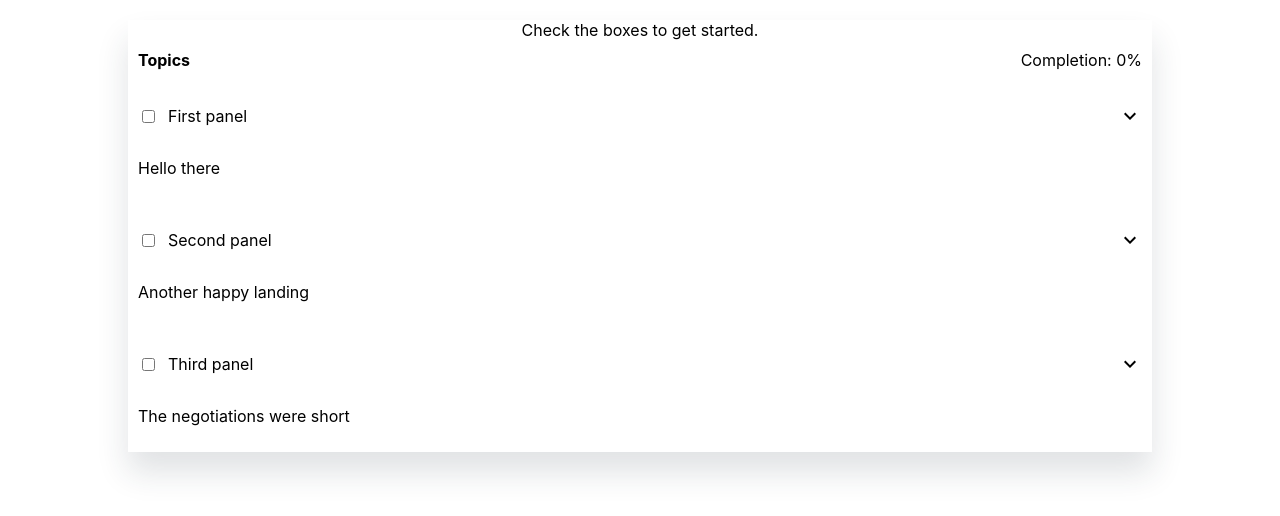
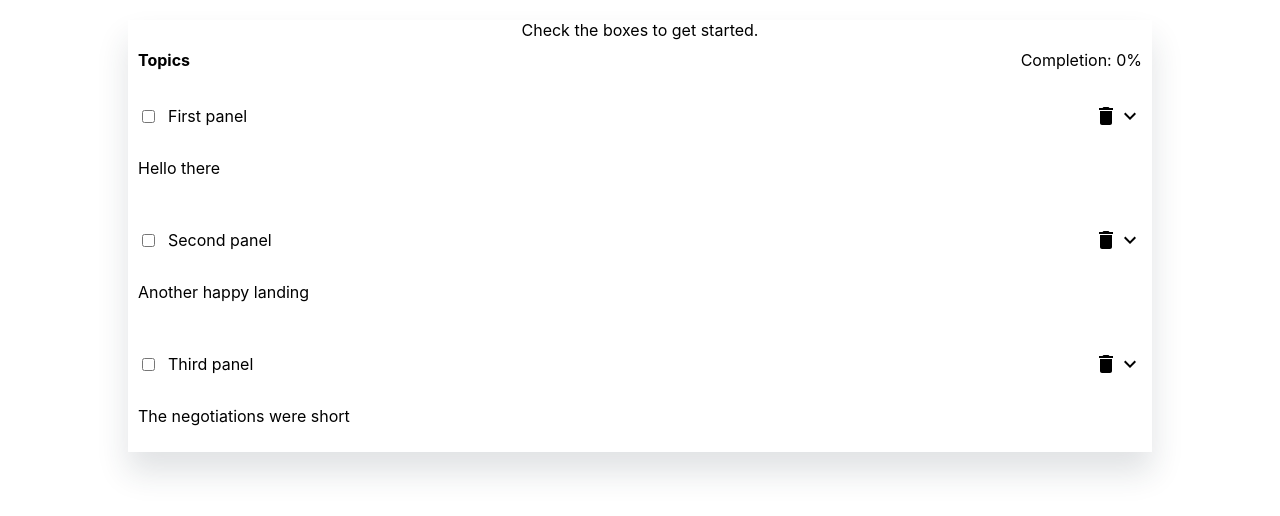
Before and after one commit to ryanplkam/cbceats, a React (Create React App) app: page / in a window 1280 px wide. Shown: the top 516 px of the page. Built offline with nearby package versions, Linux system fonts and the light colour scheme.

Commit message:
lift state out of lower level components

```diff
--- a/public/index.html
+++ b/public/index.html
@@ -24,7 +24,7 @@
       work correctly both with client-side routing and a non-root public URL.
       Learn how to configure a non-root public URL by running `npm run build`.
     -->
-    <title>React App</title>
+    <title>2020</title>
   </head>
   <body>
     <noscript>You need to enable JavaScript to run this app.</noscript>
--- a/src/App.js
+++ b/src/App.js
@@ -5,18 +5,51 @@ import PanelsContainer from "./components/PanelsContainer.js";
 export default class App extends React.Component {
   constructor() {
     super();
+    this.state = {
+      panelsContent: {
+        1: {
+          panelTitle: "First panel",
+          panelBody: "Hello there",
+          complete: false,
+        },
+        2: {
+          panelTitle: "Second panel",
+          panelBody: "Another happy landing",
+          complete: false,
+        },
+        3: {
+          panelTitle: "Third panel",
+          panelBody: "The negotiations were short",
+          complete: false,
+        },
+      },
+    };
   }
 
+  onPanelComplete = (panelId) => {
+    let newPanelsContent = {...this.state.panelsContent}
+    newPanelsContent[panelId]["complete"] = !newPanelsContent[panelId]["complete"]
+    this.setState({
+      panelsContent: newPanelsContent,
+    })
+  };
+
+  onPanelDelete = (panelId) => {
+    let newPanelsContent = {...this.state.panelsContent}
+    delete newPanelsContent[panelId]
+    this.setState({
+      panelsContent: newPanelsContent,
+    });
+  };
+
   render() {
-    const panelsContent = [
-      { panelTitle: "First panel", panelBody: "Hello there" },
-      { panelTitle: "Second panel", panelBody: "Another happy landing" },
-      { panelTitle: "Third panel", panelBody: "The negotiations were short" },
-    ];
-
     return (
       <div className="App">
-        <PanelsContainer panelsContent={panelsContent}></PanelsContainer>
+        <PanelsContainer
+          onPanelDelete={this.onPanelDelete}
+          onPanelComplete={this.onPanelComplete}
+          panelsContent={this.state.panelsContent}
+        ></PanelsContainer>
       </div>
     );
   }
--- a/src/components/Panel.js
+++ b/src/components/Panel.js
@@ -4,6 +4,7 @@ import "./../styles/Common.css";
 import Checkbox from "./Checkbox";
 import KeyboardArrowUpIcon from "@material-ui/icons/KeyboardArrowUp";
 import KeyboardArrowDownIcon from "@material-ui/icons/KeyboardArrowDown";
+import DeleteIcon from "@material-ui/icons/Delete";
 
 export default class Panel extends React.Component {
   constructor(props) {
@@ -11,7 +12,12 @@ export default class Panel extends React.Component {
   }
 
   onClick = (e) => {
-    this.props.onPanelClick(this.props.id);
+    this.props.onPanelSelect(this.props.id);
+  };
+
+  onDelete = (e) => {
+    e.stopPropagation();
+    this.props.onPanelDelete(this.props.id);
   };
 
   render() {
@@ -39,6 +45,9 @@ export default class Panel extends React.Component {
           <div className="panel-header-title">
             <p>{panelContent.panelTitle}</p>
           </div>
+          <div className={"panel-header-right"}>
+            <DeleteIcon onClick={this.onDelete}></DeleteIcon>
+          </div>
           <div className={"panel-header-right"}>{panelArrow}</div>
         </div>
 
--- a/src/components/PanelsContainer.js
+++ b/src/components/PanelsContainer.js
@@ -7,64 +7,61 @@ export default class PanelsContainer extends React.Component {
     super(props);
 
     this.state = {
-      activePanel: null,
-      completedPanels: [],
+      activePanel: null
     };
   }
 
   getPercentComplete = () => {
+      console.log('here')
     return Math.round(
-      (this.state.completedPanels.length / this.props.panelsContent.length) *
+      (Object.values(this.props.panelsContent).filter((x) => x.complete)
+        .length /
+        Object.keys(this.props.panelsContent).length) *
         100
     );
   };
 
-  onPanelClick = (panelId) => {
+  onPanelSelect = (panelId) => {
     this.setState({
       activePanel: this.state.activePanel === panelId ? null : panelId,
     });
   };
 
   onPanelComplete = (panelId) => {
-    let newCompletedPanels = [...this.state.completedPanels]; // Don't mutate state directly
-    if (newCompletedPanels.includes(panelId)) {
-      let idxToRemove = newCompletedPanels.indexOf(panelId);
-      newCompletedPanels.splice(idxToRemove, 1);
-      this.setState({
-        completedPanels: newCompletedPanels,
-      });
-    } else {
-      newCompletedPanels.push(panelId);
-      this.setState({
-        completedPanels: newCompletedPanels,
-      });
-    }
+    this.props.onPanelComplete(panelId)
   };
 
   render() {
     let panels = [];
-    this.props.panelsContent.forEach((panelContent, index) => {
-      let panelId = index + 1;
+
+    for (const [key, value] of Object.entries(this.props.panelsContent)) {
       panels.push(
         <Panel
-          key={panelId}
-          id={panelId}
-          active={this.state.activePanel === panelId}
-          onPanelClick={this.onPanelClick}
+          key={key}
+          id={key}
+          active={this.state.activePanel === key}
+          onPanelSelect={this.onPanelSelect}
           onPanelComplete={this.onPanelComplete}
-          panelContent={panelContent}
+          onPanelDelete={this.props.onPanelDelete}
+          panelContent={value}
         ></Panel>
       );
-    });
+    }
+
     let percentComplete = this.getPercentComplete();
     let className = "panel-container";
-    let message = percentComplete === 100 ? ":)" : "Check the boxes to get started."
+    let message =
+      percentComplete === 100 ? ":)" : "Check the boxes to get started.";
     return (
       <div className={className}>
         {message}
         <div className="panel-container-header">
-          <div className="panel-container-header-left"><b>Topics</b></div>
-          <div className="panel-container-header-right">Completion: {percentComplete}%</div>
+          <div className="panel-container-header-left">
+            <b>Topics</b>
+          </div>
+          <div className="panel-container-header-right">
+            Completion: {isNaN(percentComplete) ? "" : percentComplete}%
+          </div>
         </div>
         {panels}
       </div>
```
Also changed, not shown: 1 other file (tests, documents, lock files or other folders).
